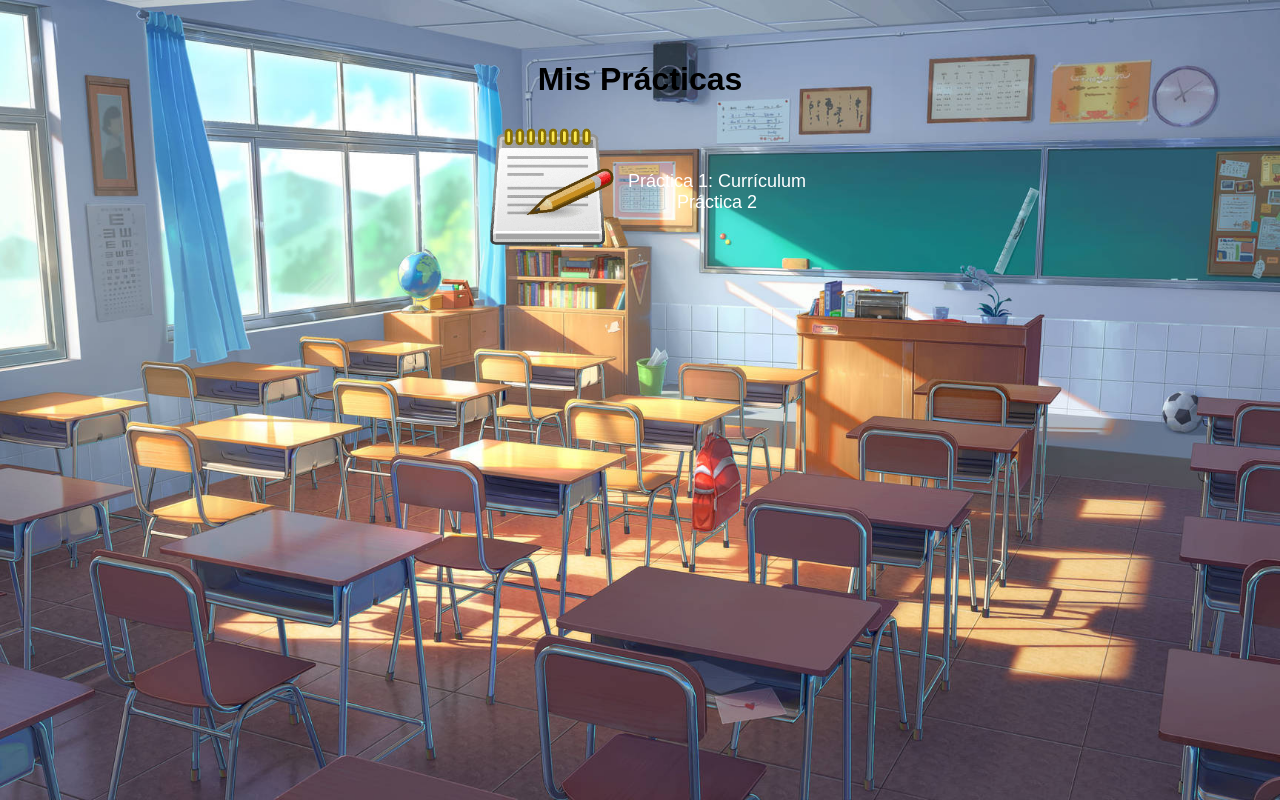
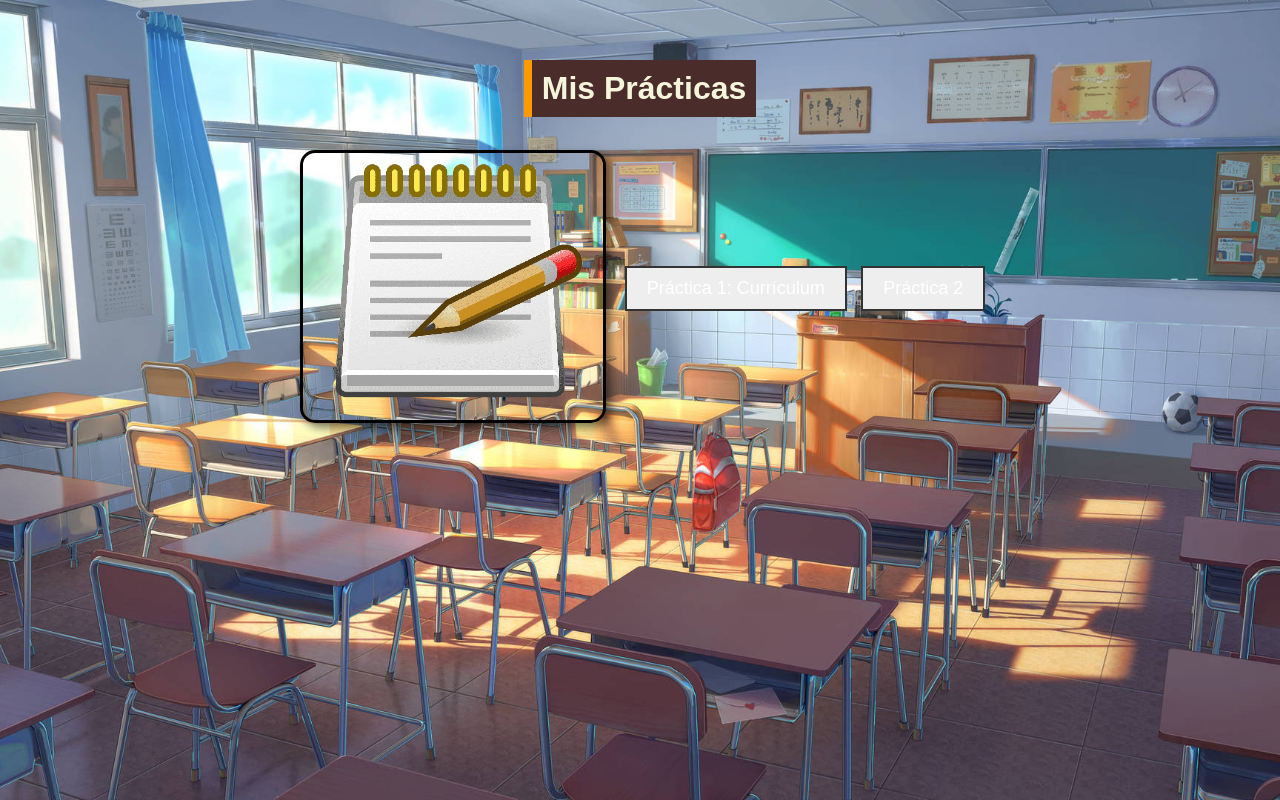
Before and after one commit to VictorLvg/VictorLvg.github.io, a plain HTML site: page index.html in a window 1280 px wide. Drawn offline with Linux system fonts and the light colour scheme.

Commit message:
Add files via upload

```diff
--- /dev/null
+++ b/estilo.css
@@ -0,0 +1,50 @@
+body {
+    margin: 0;
+    padding: 0;
+    text-align: center; /* Centrar contenido */
+    background-image: url("fondo.jpg"); /* Cambia por tu imagen */
+    background-size: cover; /* Que cubra toda la pantalla */
+    background-repeat: no-repeat; /* No repetir */
+    background-attachment: fixed; /* Fondo fijo */
+    font-family: 'Roboto', sans-serif; /* Fuente desde Google Fonts */
+}
+
+/* ====== H1 ====== */
+h1 {
+    background-color: #4A2C2A; /* Color de fondo */
+    color: #F5F5DC; /* Color del texto */
+    border-left: 8px solid #FF9900; /* Borde lateral */
+    padding: 10px;
+    margin: 20px auto;
+    width: fit-content; /* Ajusta al contenido */
+}
+
+/* ====== IMÁGENES ====== */
+img {
+    width: 300px; /* Tamaño fijo */
+    height: auto;
+    border: 3px solid black; /* Borde negro */
+    border-radius: 15px; /* Bordes redondeados */
+    box-shadow: 5px 5px 10px rgba(0,0,0,0.5); /* Sombra */
+    margin: 10px;
+}
+
+/* ====== LISTAS ====== */
+ul {
+    list-style-type: none; /* Quitar puntos */
+    padding: 0;
+    margin: 20px 0;
+}
+
+li {
+    display: inline-block; /* Que aparezcan en la misma línea */
+    border: 2px solid #333; /* Borde alrededor */
+    padding: 10px 20px;
+    margin: 5px;
+    background-color: #EEE;
+    transition: 0.3s;
+}
+
+li:hover {
+    background-color: #CCC; /* Efecto al pasar el ratón */
+}
--- a/index.html
+++ b/index.html
@@ -3,6 +3,7 @@
 <head>
   <meta charset="UTF-8">
   <title>Mis Prácticas</title>
+  <link rel="stylesheet" href="estilo.css">
   <style>
     html, body {
       height: 100%;
@@ -15,7 +16,7 @@
       background-position: center;
       background-repeat: no-repeat;
       font-family: Arial, sans-serif;
-      color: black;
+      color: white;
     }
     .contenido {
       text-align: center;
```
